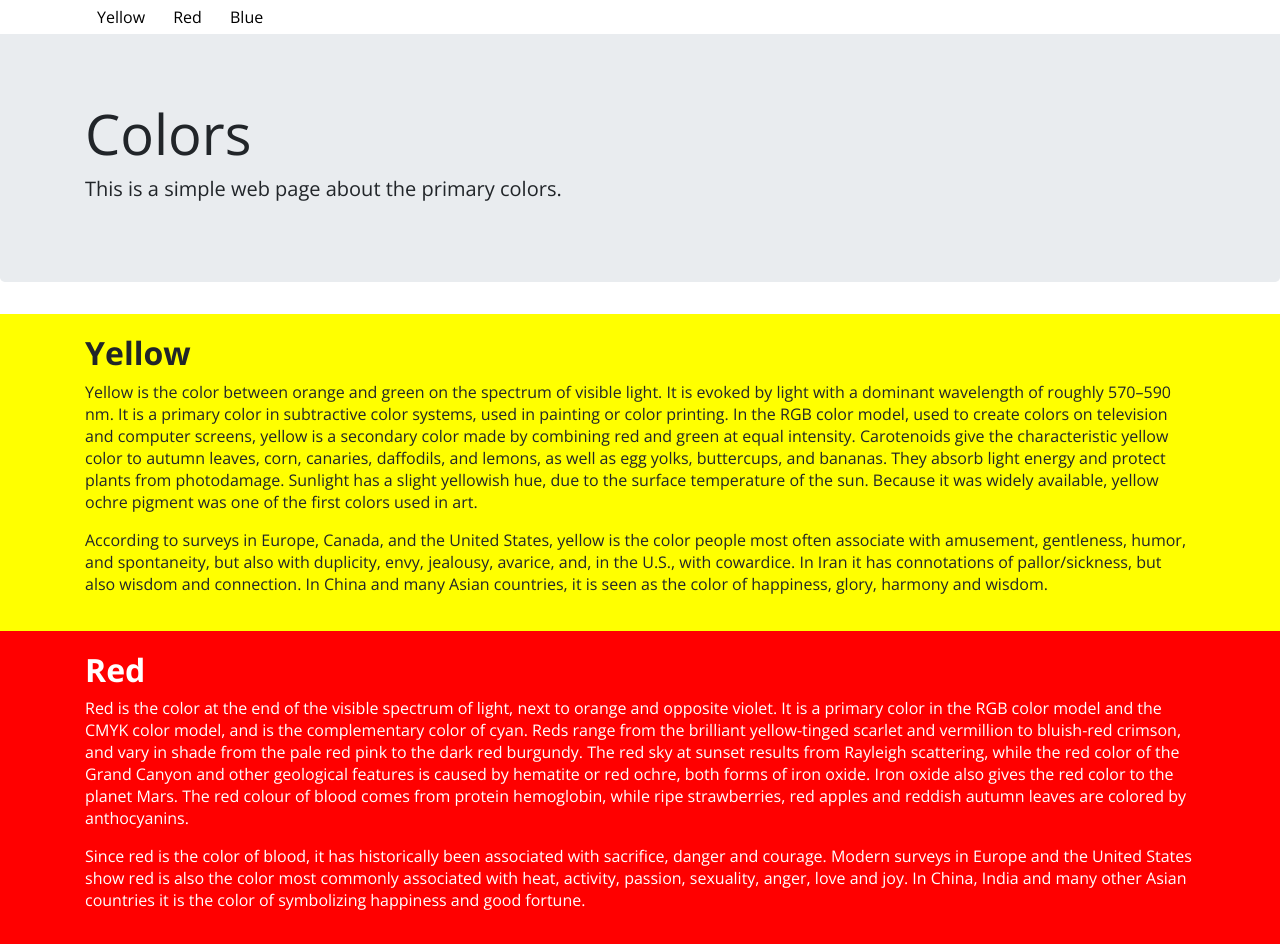
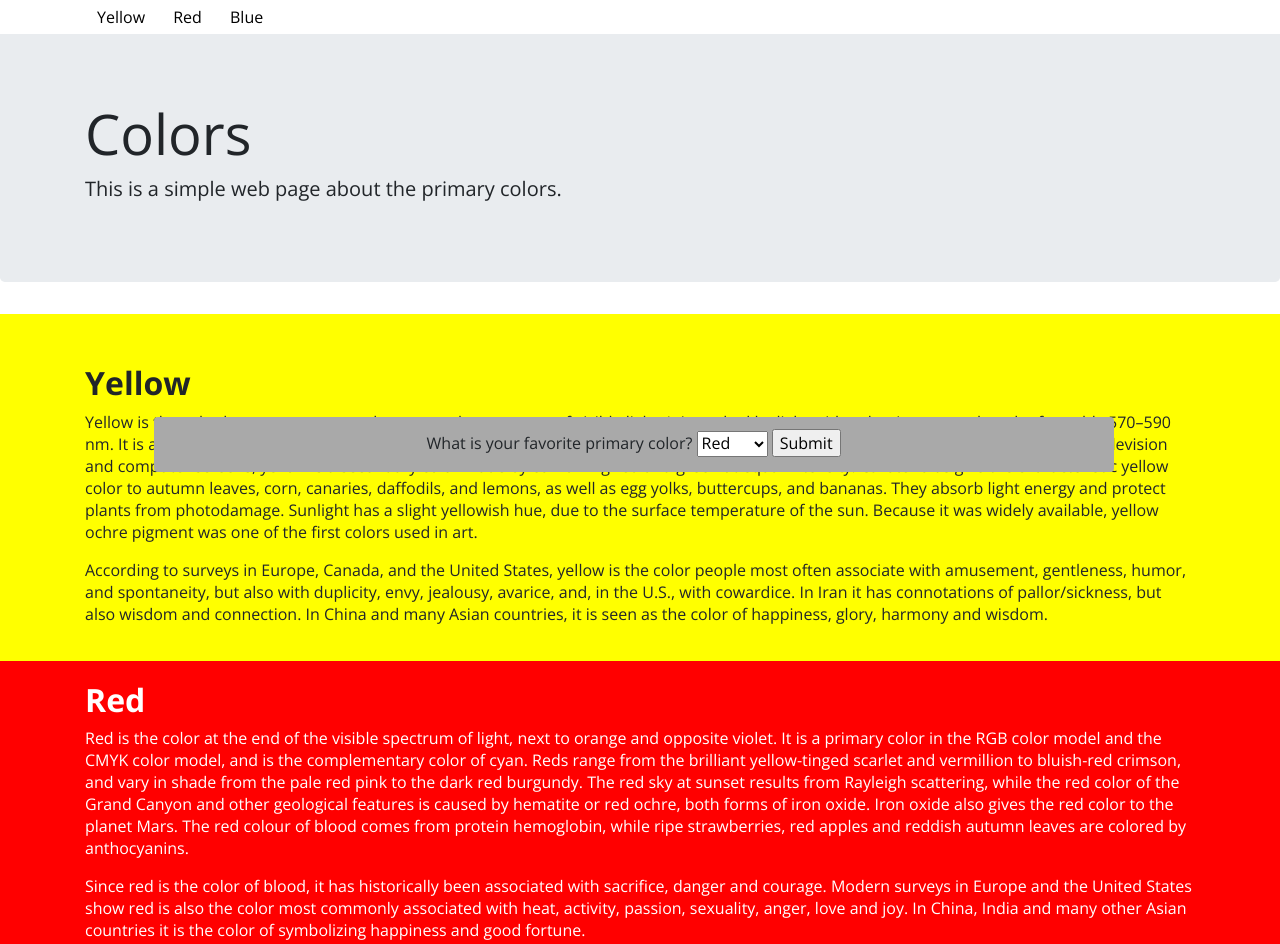
Before and after one commit to nina-barraco/sass-practice, a plain HTML site: page index.html in a window 1280 px wide. Shown: the top 944 px of the page. Drawn offline with nearby package versions, Linux system fonts and the light colour scheme.

Commit message:
fourth commit

```diff
--- a/index.html
+++ b/index.html
@@ -26,6 +26,18 @@
             <h1 class="display-4">Colors</h1>
             <p class="lead">This is a simple web page about the primary colors.</p>
         </div>
+    </div>
+
+    <div class="container">
+        <form class = "favColor">
+            <label for="color">What is your favorite primary color?</label>
+            <select name="color">
+                <option value="red">Red</option>
+                <option value="blue">Blue</option>
+                <option value="yellow">Yellow</option>
+            </select>
+            <input type="submit" value="Submit">
+        </form>
     </div>
 
     <div id="yellow">
--- a/sassmain.scss
+++ b/sassmain.scss
@@ -41,10 +41,23 @@ body {
     font: 100% $font-doc;
 }
 
+.favColor {
+  background-color: darkgrey;
+  border-radius: .25em;
+  text-align: center;
+  position: absolute;
+  bottom: 41%;
+  left: 12%;
+  width: 75%;
+  margin: 0 auto;
+  padding-top: 12px;
+  padding-bottom: 10px;
+  margin-top: 50px;
+}
 
 #yellow {
     background-color: yellow;
-    padding-top: 20px;
+    padding-top: 50px;
     padding-bottom: 20px;
     margin: 0px;
 
```
Also changed, not shown: sassmain.css, 1 other file. Lines whose indentation alone changed are shown as unchanged.
